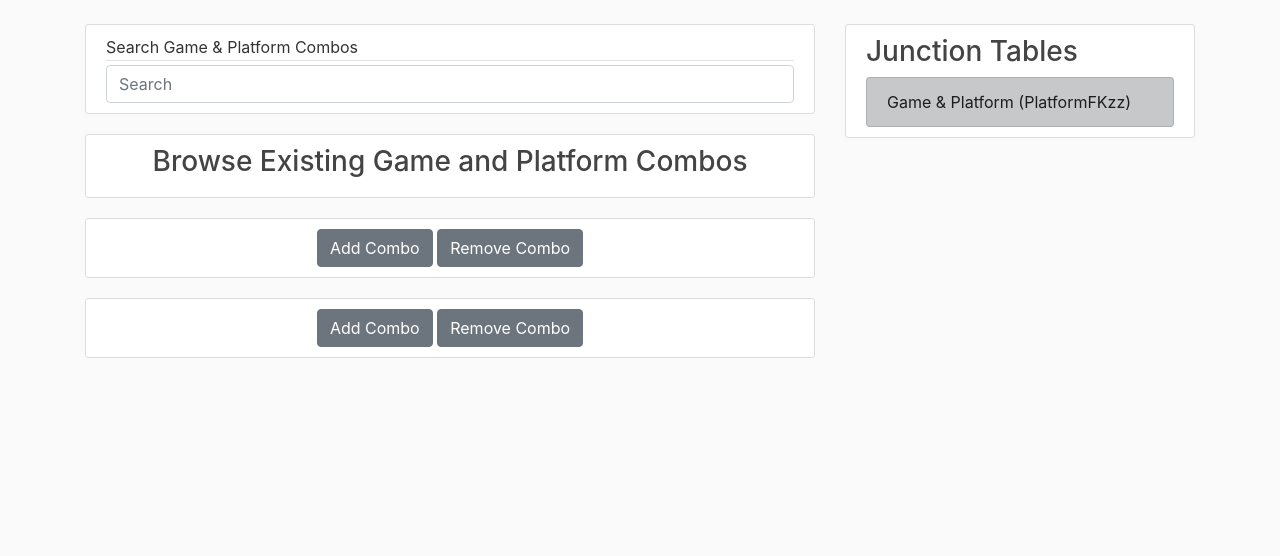
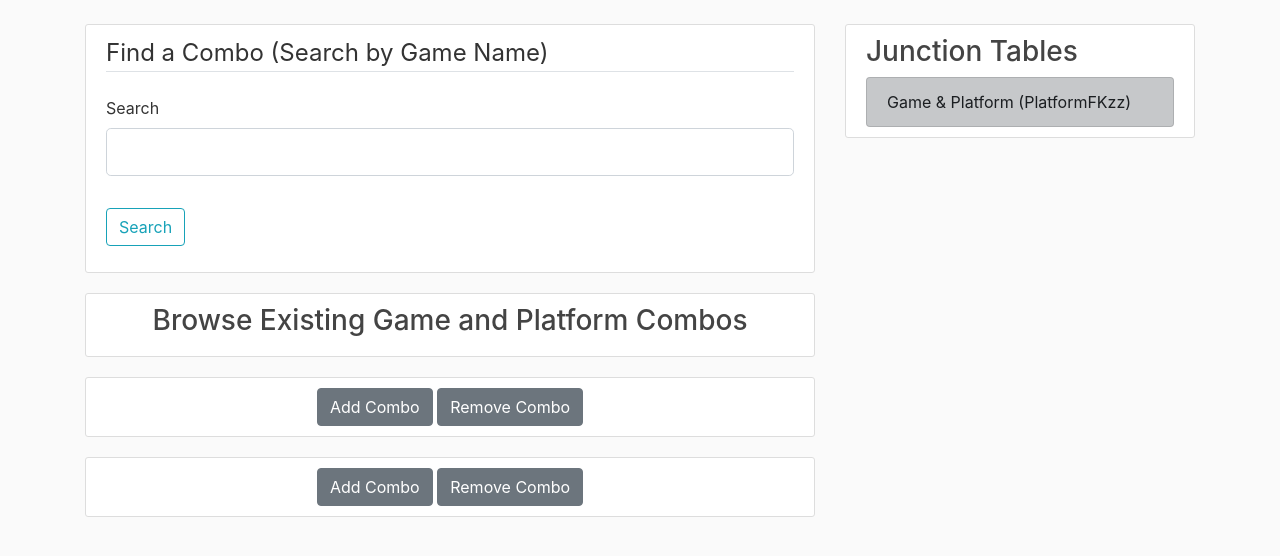
Before and after one commit to mckerracher/340_Website, a Flask app: page /gamesandplatforms in a window 1280 px wide. Shown: the part 56-612 px from the top of the page. Run offline with Flask 2, Linux system fonts and the light colour scheme; data that the repository does not hold is empty; some libraries are stand-ins or nearby versions.

Commit message:
Finished implementing remove functionality. Also added search, remove, and add functionality to the Game-Platform page.

```diff
--- a/app.py
+++ b/app.py
@@ -288,14 +288,36 @@ def addCreator():
 
 @app.route("/gamesandplatforms", methods=['POST', 'GET'])
 def m2m_GameAndPlatform():
-    return render_template('PlatformFKzz.html', platform_FK_zz=platform_FK_zz)
+    platform_FK_zz = {}
+    form = SearchForm()
+    if form.is_submitted():
+        search_str = [form.search.data]  # gets user's search input
+        query = "SELECT * FROM platformFKzz WHERE nameGame = %s"
+        cursor.execute(query, search_str)  # queries DB
+        platform_FK_zz = cursor.fetchall()  # assigns results of query
+        return render_template('PlatformFKzz.html', platform_FK_zz=platform_FK_zz, form=form)
+    else:
+        query = "SELECT * FROM platformFKzz"
+        cursor.execute(query)
+        platform_FK_zz = cursor.fetchall()
+        return render_template('PlatformFKzz.html', platform_FK_zz=platform_FK_zz, form=form)
 
 
 @app.route("/addm2mgameandplatform", methods=['POST', 'GET'])
 def add_m2m_GameAndPlatform():
     form = AddToM2MPlatformGame()
-    return render_template('add_gameandplatform.html', title='Add a Combo',
-                           form=form)
+    if form.is_submitted():
+        name = form.nameGame.data
+        idPlat = form.idPlatform.data
+        # TODO: FIX - NOT INSERTING
+        insert_statement = 'INSERT INTO platformFKzz (nameGame, idPlatform) VALUES (%s, %s)'
+        insert_list = [name, idPlat]
+        cursor.execute(insert_statement, insert_list)
+        flash(f'{name} creator added to the database!', 'success')
+        return redirect(url_for('home'))
+    else:
+        return render_template('add_gameandplatform.html', title='Add a Creator',
+                               form=form)
 
 
 @app.route("/removegame", methods=['POST', 'GET'])
@@ -334,26 +356,69 @@ def remove_genre():
 @app.route("/removecreator", methods=['POST', 'GET'])
 def remove_creator():
     form = RemoveCreator()
-    return render_template('remove_creator.html', title='Remove Creator', form=form)
+    if form.is_submitted():
+        remove = 'DELETE FROM gameCreator WHERE idCreator = %s'
+        remove_list = [form.name.data]
+        cursor.execute(remove, remove_list)
+        flash(f'{form.name.data} removed from the database!', 'success')
+        return redirect(url_for('home'))
+    else:
+        query = "SELECT * FROM gameCreator"
+        cursor.execute(query)
+        gameCreator = cursor.fetchall()
+        return render_template('remove_creator.html', title='Remove Creator',
+                               form=form, gameCreator=gameCreator)
 
 
 @app.route("/removeplatform", methods=['POST', 'GET'])
 def remove_platform():
     form = RemovePlatform()
-    return render_template('remove_platform.html', title='Remove Platform', form=form)
+    if form.is_submitted():
+        remove = 'DELETE FROM platform WHERE idPlatform =  %s'
+        remove_list = [form.name.data]
+        cursor.execute(remove, remove_list)
+        flash(f'{form.name.data} removed from the database!', 'success')
+        return redirect(url_for('home'))
+    else:
+        query = "SELECT * FROM platform"
+        cursor.execute(query)
+        platform = cursor.fetchall()
+        return render_template('remove_platform.html', title='Remove Platform', form=form, platform=platform)
 
 
 @app.route("/removeepisode", methods=['POST', 'GET'])
 def remove_episode():
     form = RemoveEpisode()
-    return render_template('remove_episode.html', title='Remove Episode', form=form)
+    if form.is_submitted():
+        remove = 'DELETE FROM podcastEpisode WHERE episodeNumber = %s'
+        remove_list = [form.name.data]
+        cursor.execute(remove, remove_list)
+        flash(f'{form.name.data} removed from the database!', 'success')
+        return redirect(url_for('home'))
+    else:
+        query = "SELECT * FROM podcastEpisode"
+        cursor.execute(query)
+        podcastEpisode = cursor.fetchall()
+        return render_template('remove_episode.html', title='Remove Episode', form=form, podcastEpisode=podcastEpisode)
 
 
 @app.route("/removem2mgameandplatform", methods=['POST', 'GET'])
 def remove_m2m_GameAndPlatform():
     form = RemoveGameAndPlatform()
-    return render_template('remove_gameandplatform.html', title='Remove a Combo',
-                           form=form)
+    if form.is_submitted():
+        # TODO: FIX THIS
+        remove = 'DELETE FROM platformFKzz WHERE nameGame = %s'
+        remove_list = [form.name.data]
+        cursor.execute(remove, remove_list)
+        flash(f'{form.name.data} removed from the database!', 'success')
+        return redirect(url_for('home'))
+    else:
+        query = "SELECT * FROM platformFKzz"
+        cursor.execute(query)
+        post = cursor.fetchall()
+        return render_template('remove_gameandplatform.html',
+                               title='Remove a Combo',
+                               form=form, post=post)
 
 
 @app.route("/editgame", methods=['POST', 'GET'])
--- a/forms.py
+++ b/forms.py
@@ -100,17 +100,17 @@ class RemoveGenre(FlaskForm):
 
 
 class RemoveCreator(FlaskForm):
-    name = StringField('Creator', validators=[DataRequired()])
+    name = StringField('Creator ID (You must use the Creator ID number)', validators=[DataRequired()])
     submit = SubmitField('Submit')
 
 
 class RemovePlatform(FlaskForm):
-    name = StringField('Platform', validators=[DataRequired()])
+    name = StringField('Platform (You must use the Platform ID number)', validators=[DataRequired()])
     submit = SubmitField('Submit')
 
 
 class RemoveEpisode(FlaskForm):
-    name = StringField('Episode', validators=[DataRequired()])
+    name = StringField('Episode (You must use the Episode number)', validators=[DataRequired()])
     submit = SubmitField('Submit')
 
 
--- a/templates/PlatformFKzz.html
+++ b/templates/PlatformFKzz.html
@@ -1,17 +1,30 @@
 {% extends "layout.html" %}
 {% block content %}
 
-    <article class="media content-section">
-        <div class="media-body">
-            <div class="article-metadata">
-                <a class="mr-2">Search Game & Platform Combos</a>
+        <div class="content-section">
+        <form method="POST" action="{{ url_for('m2m_GameAndPlatform') }}">
+            <fieldset class="form-group">
+                <legend class="border-bottom mb-4">Find a Combo (Search by Game Name)</legend>
+                <div class="form-group">
+                    {{ form.search.label(class="form-control-label") }}
+                    {% if form.search.errors %}
+                        {{ form.search(class="form-control form-control-lg is-invalid") }}
+                        <div class="invalid-feedback">
+                            {% for error in form.search.errors %}
+                                <span>{{ error }}</span>
+                            {% endfor %}
+                        </div>
+                    {% else %}
+                        {{ form.search(class="form-control form-control-lg") }}
+                    {% endif %}
+                </div>
+            </fieldset>
+
+            <div class="form-group">
+                {{ form.submit(class="btn btn-outline-info") }}
             </div>
-            <div class="form-outline">
-                <input type="search" id="form1" class="form-control" placeholder="Search"
-                       aria-label="Search"/>
-            </div>
-        </div>
-    </article>
+        </form>
+    </div>
 
     <article class="media content-section">
         <div class="media-body" align="center">
--- a/templates/add_gameandplatform.html
+++ b/templates/add_gameandplatform.html
@@ -2,7 +2,7 @@
 {% block content %}
 
         <div class="content-section">
-        <form method="POST" action="{{ url_for('m2m_GameAndPlatform') }}">
+        <form method="POST" action="">
             <fieldset class="form-group">
                 <legend class="border-bottom mb-4">Add a Game & Platform Combo</legend>
 
```
Also changed, not shown: templates/remove_creator.html (+11 -0 lines), templates/remove_episode.html (+11 -0 lines), templates/remove_gameandplatform.html (+11 -0 lines), templates/remove_platform.html (+14 -0 lines).
